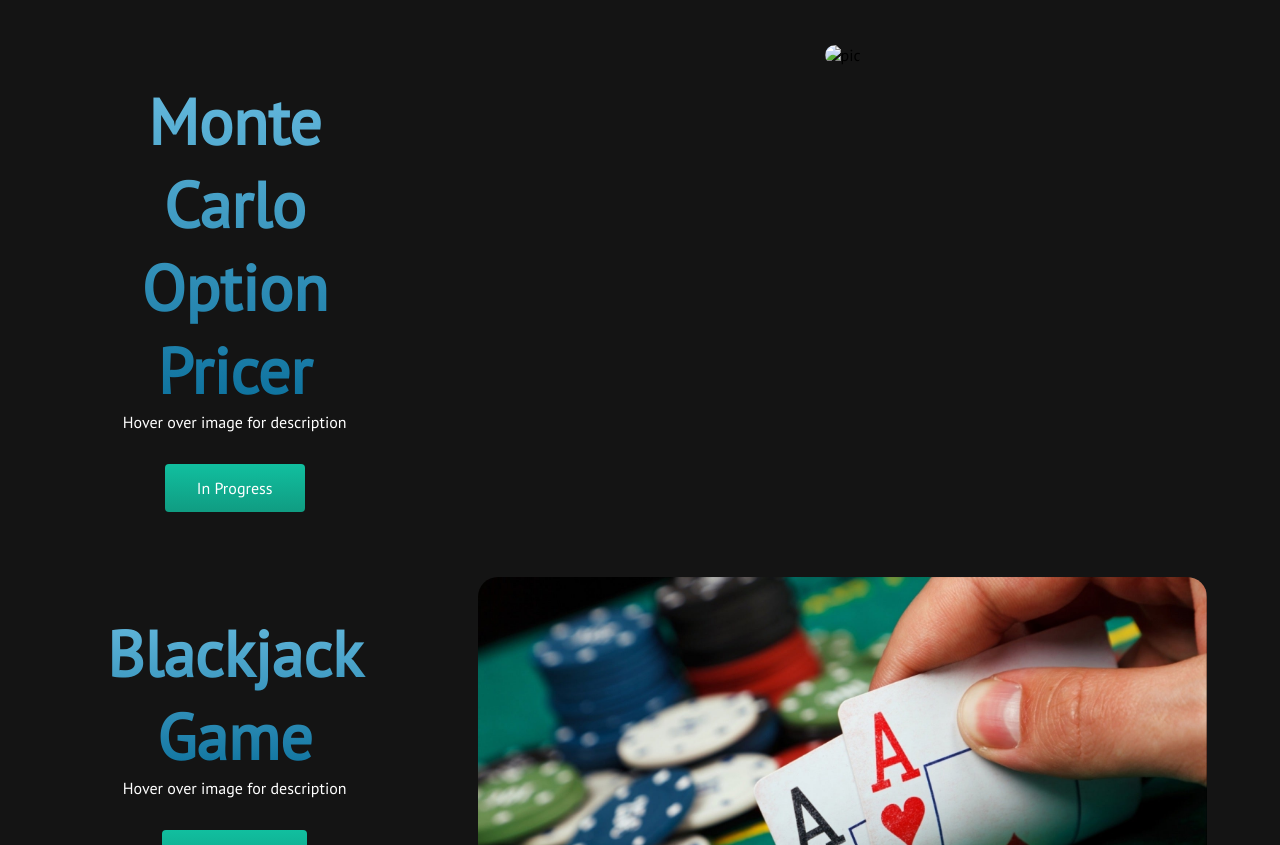
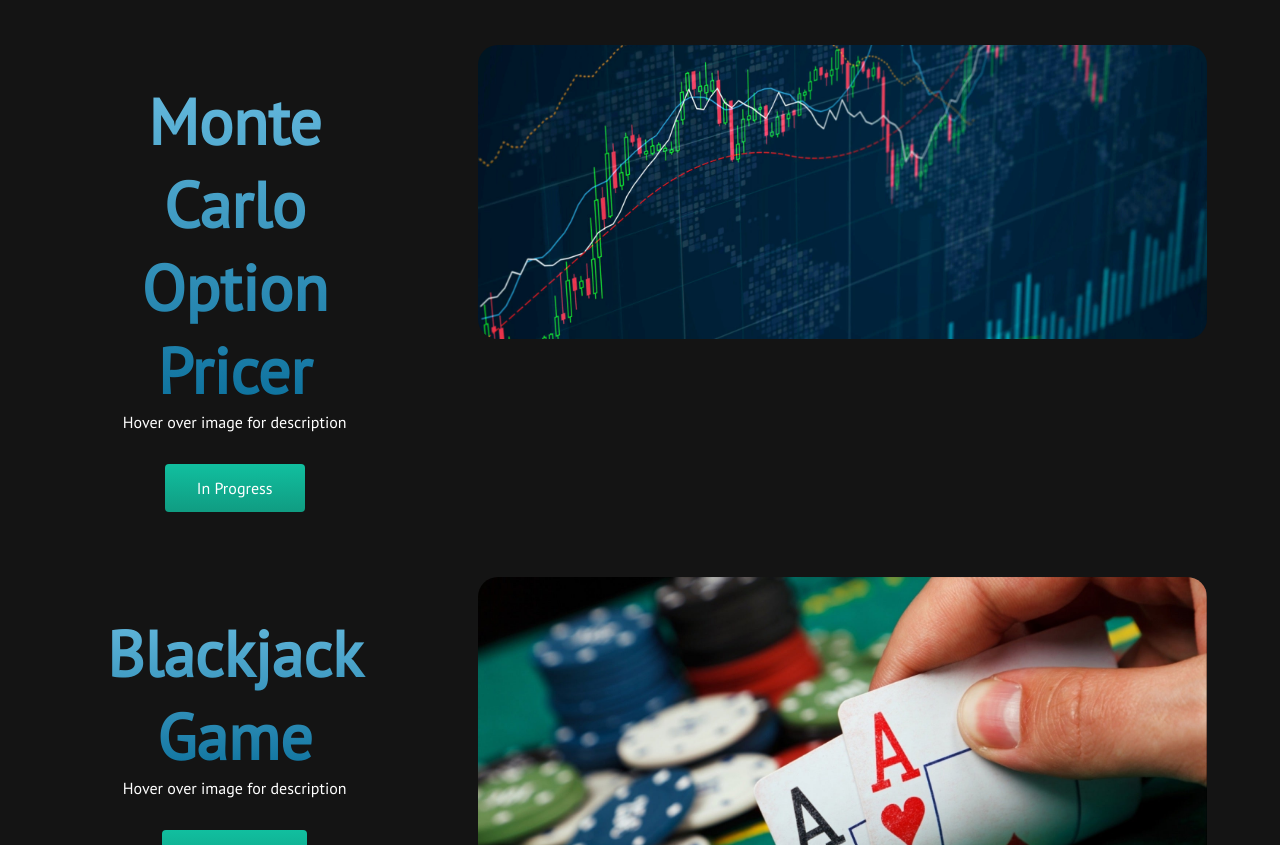
Before and after one commit to ColeBradley-006/ColeBradley-006.github.io, a plain HTML site: page index.html in a window 1280 px wide. Shown: the part 1311-2156 px from the top of the page. Drawn offline with Linux system fonts and the light colour scheme.

Commit message:
Update index.html

```diff
--- a/index.html
+++ b/index.html
@@ -84,7 +84,7 @@
                         <button class="main_btn"><a href="https://github.com/ColeBradley-006">In Progress</a></button>
                     </div>
                     <div class="proj_image--container">
-                        <img src="Images/options.jpeg" alt="pic" id="project_img">
+                        <img src="Images/options.jpg" alt="pic" id="project_img">
                         <div class="text_container">
                             <p>I'm planning on building a Monte Carlo option pricer in Python.</p>
                         </div>
```
